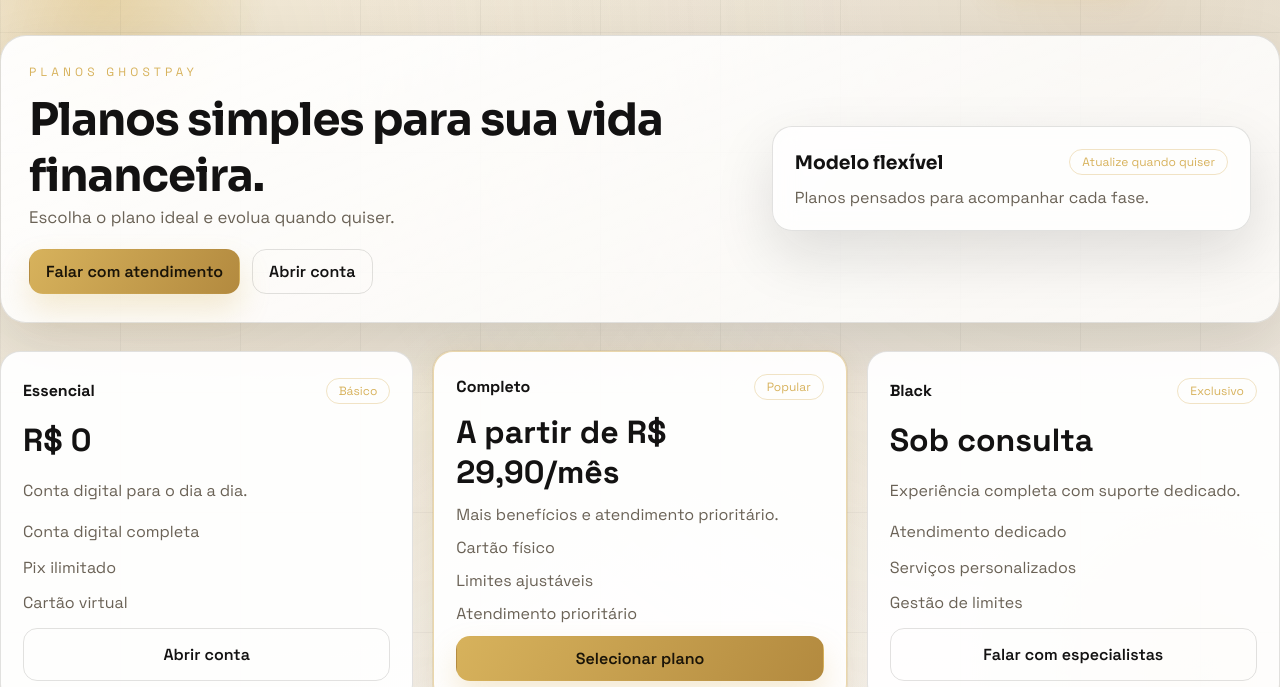
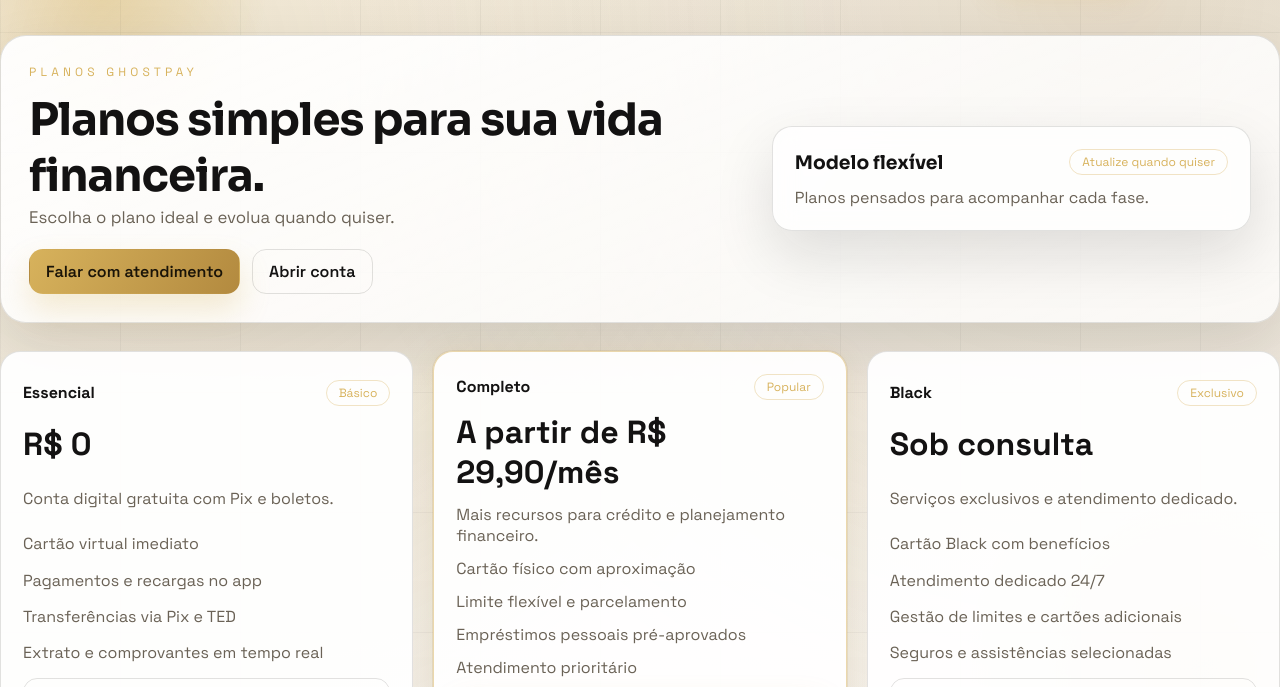
Before and after one commit to wcswesley7-design/GhostPay, a website: page public/pricing.html in a window 1280 px wide. Shown: the part 88-775 px from the top of the page. Drawn offline with Linux system fonts and the light colour scheme.

Commit message:
Atualiza benefícios dos planos

```diff
--- a/public/pricing.html
+++ b/public/pricing.html
@@ -97,11 +97,12 @@
               <span class="tag">Básico</span>
             </div>
             <div class="price">R$ 0</div>
-            <p class="muted">Conta digital para o dia a dia.</p>
+                        <p class="muted">Conta digital gratuita com Pix e boletos.</p>
             <div class="list">
-              <span class="muted">Conta digital completa</span>
-              <span class="muted">Pix ilimitado</span>
-              <span class="muted">Cartão virtual</span>
+              <span class="muted">Cartão virtual imediato</span>
+              <span class="muted">Pagamentos e recargas no app</span>
+              <span class="muted">Transferências via Pix e TED</span>
+              <span class="muted">Extrato e comprovantes em tempo real</span>
             </div>
             <a class="btn btn-ghost" href="/console">Abrir conta</a>
           </div>
@@ -112,10 +113,11 @@
               <span class="tag">Popular</span>
             </div>
             <div class="price">A partir de R$ 29,90/mês</div>
-            <p class="muted">Mais benefícios e atendimento prioritário.</p>
+                        <p class="muted">Mais recursos para crédito e planejamento financeiro.</p>
             <div class="list">
-              <span class="muted">Cartão físico</span>
-              <span class="muted">Limites ajustáveis</span>
+              <span class="muted">Cartão físico com aproximação</span>
+              <span class="muted">Limite flexível e parcelamento</span>
+              <span class="muted">Empréstimos pessoais pré-aprovados</span>
               <span class="muted">Atendimento prioritário</span>
             </div>
             <a class="btn btn-primary" href="/support">Selecionar plano</a>
@@ -127,11 +129,12 @@
               <span class="tag">Exclusivo</span>
             </div>
             <div class="price">Sob consulta</div>
-            <p class="muted">Experiência completa com suporte dedicado.</p>
+                        <p class="muted">Serviços exclusivos e atendimento dedicado.</p>
             <div class="list">
-              <span class="muted">Atendimento dedicado</span>
-              <span class="muted">Serviços personalizados</span>
-              <span class="muted">Gestão de limites</span>
+              <span class="muted">Cartão Black com benefícios</span>
+              <span class="muted">Atendimento dedicado 24/7</span>
+              <span class="muted">Gestão de limites e cartões adicionais</span>
+              <span class="muted">Seguros e assistências selecionadas</span>
             </div>
             <a class="btn btn-ghost" href="/support">Falar com especialistas</a>
           </div>
```
